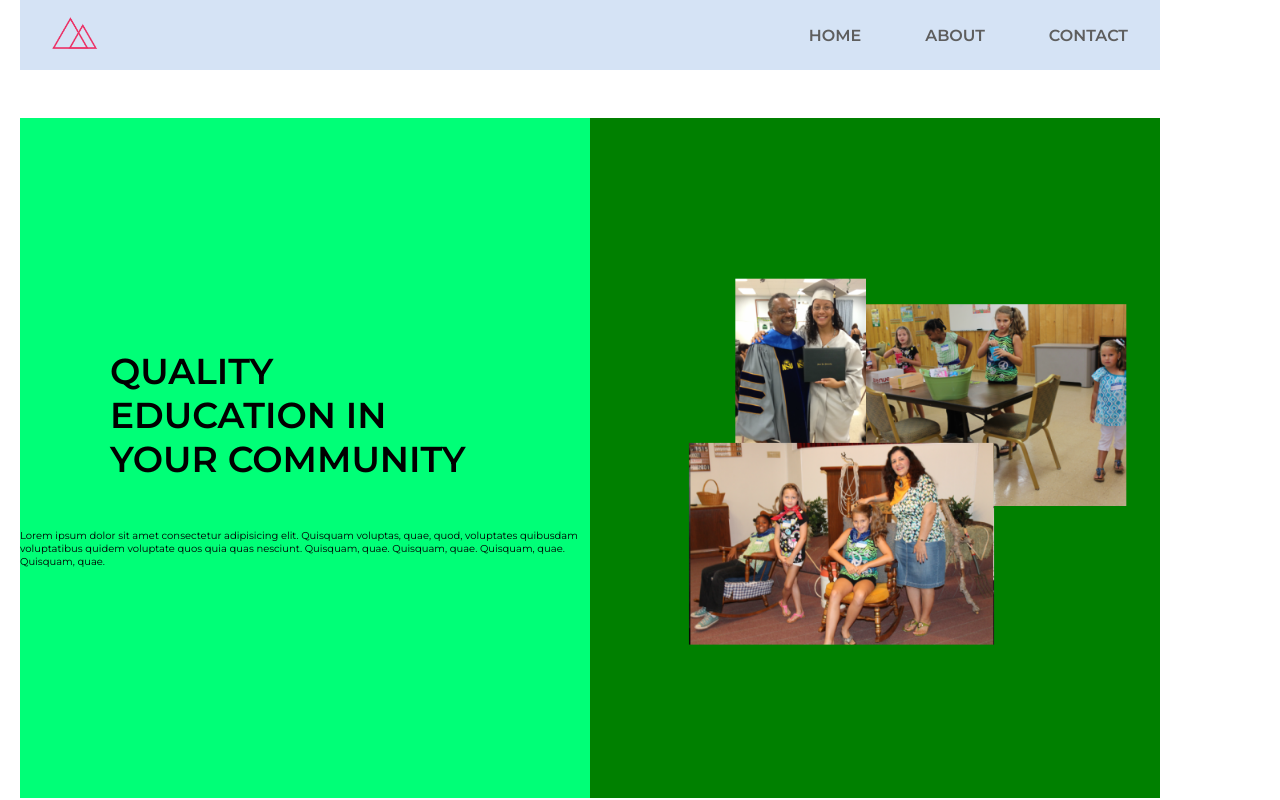
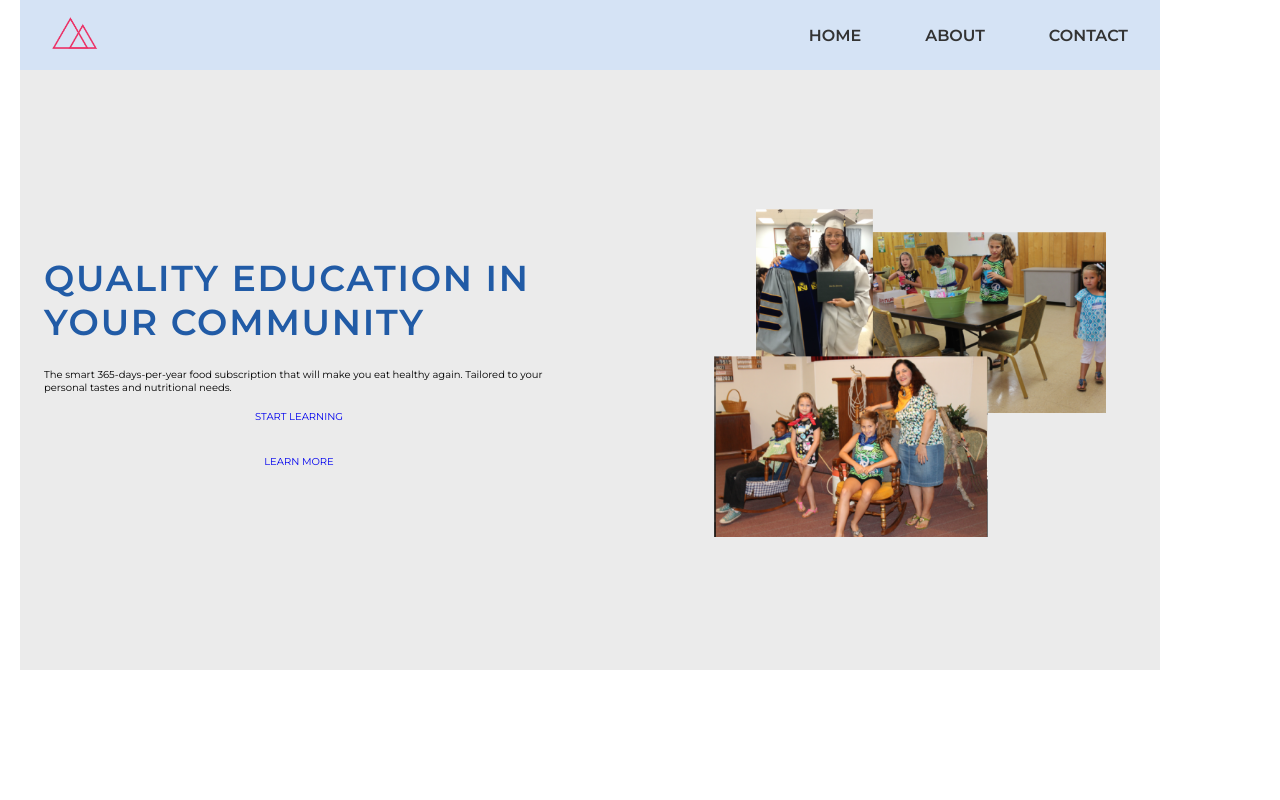
Before and after one commit to life423/community-center, a website: page index.html in a window 1280 px wide. Drawn offline with Linux system fonts and the light colour scheme.

Commit message:
navbar improvements and hero section improvements

```diff
--- a/index.html
+++ b/index.html
@@ -40,11 +40,10 @@
                 Quality Education in Your Community
               </h1>
               <p class="hero__text">
-                Lorem ipsum dolor sit amet consectetur adipisicing elit.
-                Quisquam voluptas, quae, quod, voluptates quibusdam voluptatibus
-                quidem voluptate quos quia quas nesciunt. Quisquam, quae.
-                Quisquam, quae. Quisquam, quae. Quisquam, quae.
+                The smart 365-days-per-year food subscription that will make you eat healthy again. Tailored to your personal tastes and nutritional needs.
               </p>
+              <a class= "hero__btn btn" href="#">Start Learning</a>
+              <a class= "btn" href="#">Learn More</a>
             </div>
 
             <div class="hero__right">
--- a/sass/abstracts/_variables.scss
+++ b/sass/abstracts/_variables.scss
@@ -35,6 +35,7 @@ $color-grey-2: #ABABAB;
 $color-grey-3: #5E5E5E;
 $color-grey-4: #6B6B6B;
 $color-grey-5: #454545;
+$color-grey-6: #333;
 
 
 
--- a/sass/base/_typography.scss
+++ b/sass/base/_typography.scss
@@ -2,6 +2,6 @@
     text-transform: uppercase;
     font-weight: 600;
     font-size: 3.6rem;
-    margin-bottom: 4.8rem;
-    width: 39rem ;
+    margin-bottom: 2.4rem;
+    letter-spacing: 1.8px;
 }
--- a/sass/components/_button.scss
+++ b/sass/components/_button.scss
@@ -0,0 +1,6 @@
+.btn{
+    text-decoration: none;
+    padding: 1.6rem 3.2rem;
+    text-transform: uppercase;
+
+}
--- a/sass/components/_hero.scss
+++ b/sass/components/_hero.scss
@@ -1,17 +1,25 @@
 .hero {
   max-width: 114rem;
-  height: 85vh;
+  height: 75vh;
+
+  &__heading{
+    color: $color-primary;
+  }
+
 
   &__content {
     height: 100%;
     display: flex;
     flex-direction: row;
     justify-content: center;
+    gap: 2.4rem;
+    background-color: $color-grey-1;
   }
 
   &__left {
     width: 100%;
-    background-color: rgb(0, 255, 119);
+    padding: 2.4rem;
+
     display: flex;
     flex-direction: column;
     justify-content: center;
@@ -19,7 +27,8 @@
   }
 
   &__right {
-    background-color: green;
+    padding: 2.4rem;
+
     width: 100%;
     display: flex;
     justify-content: flex-end;
@@ -36,4 +45,8 @@
   &__img {
     width: 100%;
   }
+
+  &__btn{
+
+  }
 }
--- a/sass/layout/_header.scss
+++ b/sass/layout/_header.scss
@@ -1,6 +1,6 @@
 .header {
   background-color: $color-primary-light;
-  color: $color-primary;
+
   display: flex;
   justify-content: space-between;
   align-items: center;
@@ -8,7 +8,7 @@
   height: 7rem;
   border-bottom: 1px solid var(--color-grey-light-2);
   max-width: 114rem;
-  margin-bottom: 4.8rem;
+
 
 
 
--- a/sass/layout/_navigation.scss
+++ b/sass/layout/_navigation.scss
@@ -15,7 +15,7 @@
   &__link:link,
   &__link:visited {
     text-decoration: none;
-    color: $color-grey-3;
+    color: $color-grey-6;
     text-transform: uppercase;
     display: block;
     padding: 1.6rem 3.2rem;
```
Also changed, not shown: css/style.css, 1 other file.
